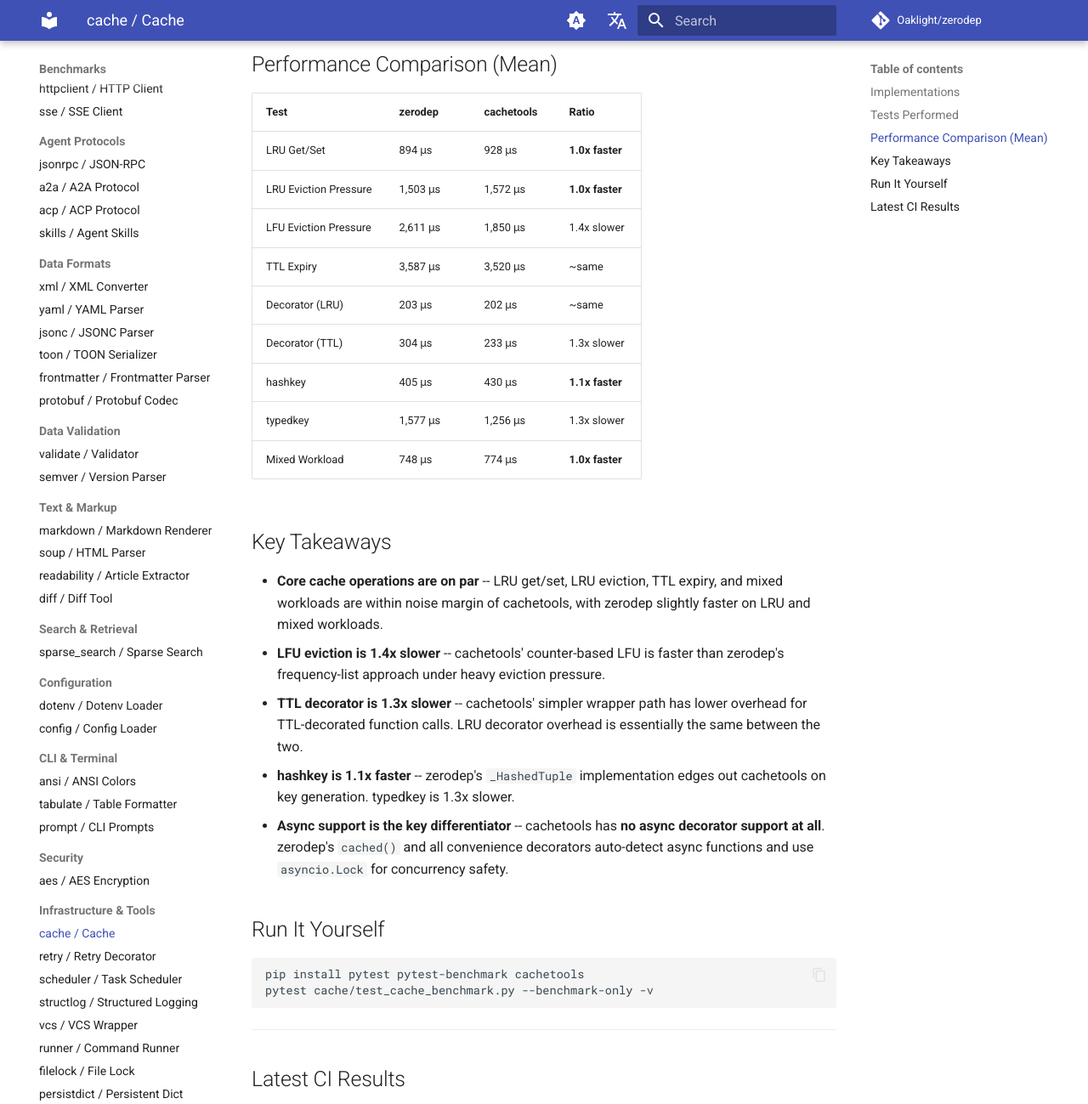
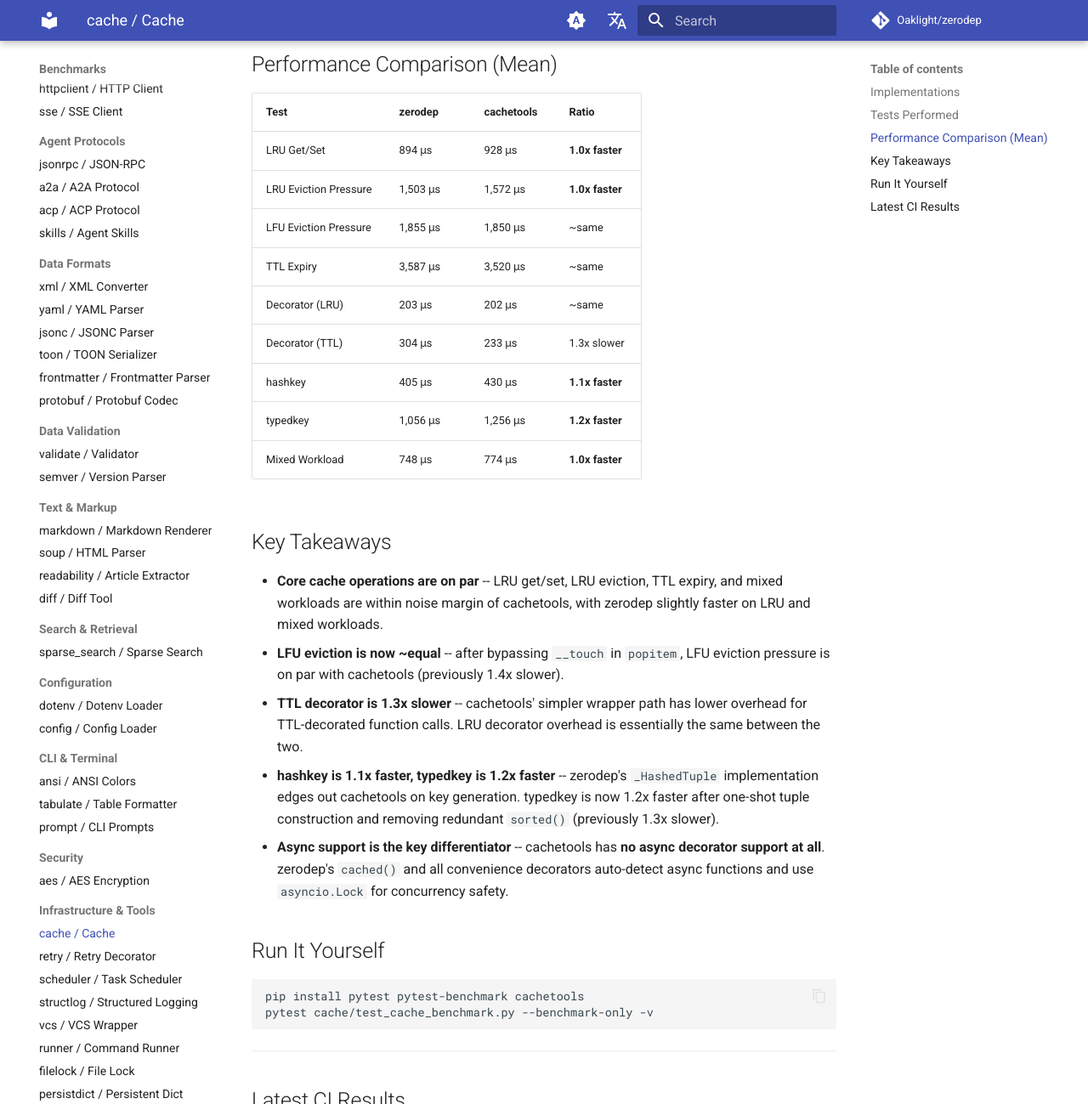
Before and after one commit to Oaklight/zerodep, an MkDocs documentation site: the page built from docs/benchmarks/cache.md, in a window 1280 px wide and 1400 px high, scrolled down 1253 px, cut to the strip 0-1299 px from the top of the window. Shown: the whole strip at 85% size. Built offline with MkDocs 1.6.1 and Material for MkDocs 9.7.7, drawn with Linux system fonts in a browser that asks for light colours; comment, search, counter and statistics services are not loaded.

Commit message:
docs: update cache benchmark results after optimization

```diff
--- a/docs/benchmarks/cache.md
+++ b/docs/benchmarks/cache.md
@@ -36,20 +36,20 @@
 |------|---------|------------|-------|
 | LRU Get/Set | 894 μs | 928 μs | **1.0x faster** |
 | LRU Eviction Pressure | 1,503 μs | 1,572 μs | **1.0x faster** |
-| LFU Eviction Pressure | 2,611 μs | 1,850 μs | 1.4x slower |
+| LFU Eviction Pressure | 1,855 μs | 1,850 μs | ~same |
 | TTL Expiry | 3,587 μs | 3,520 μs | ~same |
 | Decorator (LRU) | 203 μs | 202 μs | ~same |
 | Decorator (TTL) | 304 μs | 233 μs | 1.3x slower |
 | hashkey | 405 μs | 430 μs | **1.1x faster** |
-| typedkey | 1,577 μs | 1,256 μs | 1.3x slower |
+| typedkey | 1,056 μs | 1,256 μs | **1.2x faster** |
 | Mixed Workload | 748 μs | 774 μs | **1.0x faster** |
 
 ## Key Takeaways
 
 - **Core cache operations are on par** -- LRU get/set, LRU eviction, TTL expiry, and mixed workloads are within noise margin of cachetools, with zerodep slightly faster on LRU and mixed workloads.
-- **LFU eviction is 1.4x slower** -- cachetools' counter-based LFU is faster than zerodep's frequency-list approach under heavy eviction pressure.
+- **LFU eviction is now ~equal** -- after bypassing `__touch` in `popitem`, LFU eviction pressure is on par with cachetools (previously 1.4x slower).
 - **TTL decorator is 1.3x slower** -- cachetools' simpler wrapper path has lower overhead for TTL-decorated function calls. LRU decorator overhead is essentially the same between the two.
-- **hashkey is 1.1x faster** -- zerodep's `_HashedTuple` implementation edges out cachetools on key generation. typedkey is 1.3x slower.
+- **hashkey is 1.1x faster, typedkey is 1.2x faster** -- zerodep's `_HashedTuple` implementation edges out cachetools on key generation. typedkey is now 1.2x faster after one-shot tuple construction and removing redundant `sorted()` (previously 1.3x slower).
 - **Async support is the key differentiator** -- cachetools has **no async decorator support at all**. zerodep's `cached()` and all convenience decorators auto-detect async functions and use `asyncio.Lock` for concurrency safety.
 
 ## Run It Yourself
```
Also changed, not shown: other parts of docs/benchmarks/cache.md (+1 -1 lines), docs/changelog.md (+6 -0 lines).
